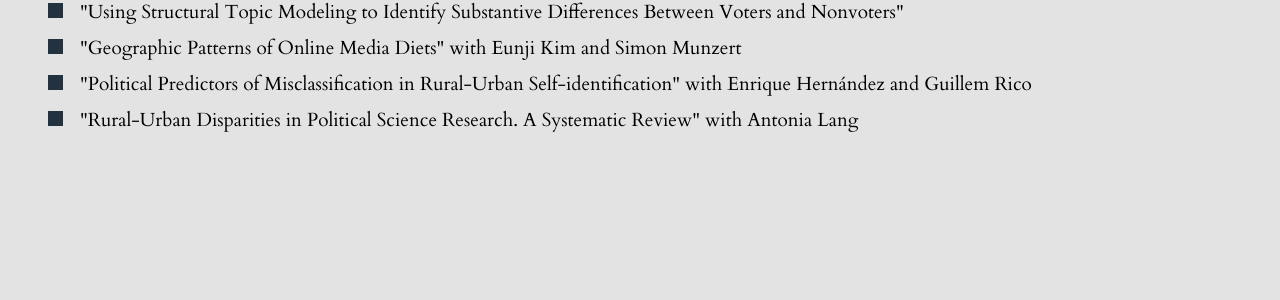
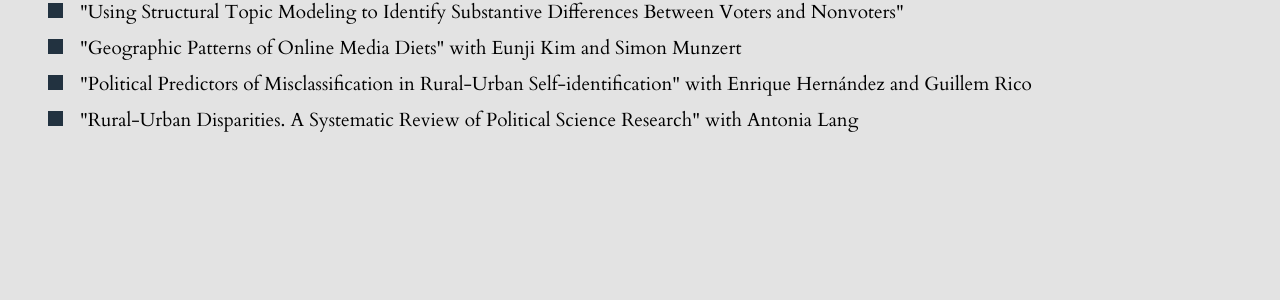
Before and after one commit to saschagobel/saschagobel.github.io, a Jekyll site: the page built from research.markdown, in a window 1280 px wide and 1280 px high. Shown: the part 683-983 px from the top of the window. Built offline with Jekyll 4.4.1, drawn with Linux system fonts in a browser that asks for light colours; some web fonts are replaced.

Commit message:
update research

```diff
--- a/_layouts/publications.html
+++ b/_layouts/publications.html
@@ -69,7 +69,7 @@
 						<span class="list-item">"Political Predictors of Misclassification in Rural-Urban Self-identification" with Enrique Hernández and Guillem Rico</span>
 					</li>
 					<li class="list-dist">
-						<span class="list-item">"Rural-Urban Disparities in Political Science Research. A Systematic Review" with Antonia Lang</span>
+						<span class="list-item">"Rural-Urban Disparities. A Systematic Review of Political Science Research" with Antonia Lang</span>
 					</li>
 				</ul>
 			</div>
```
